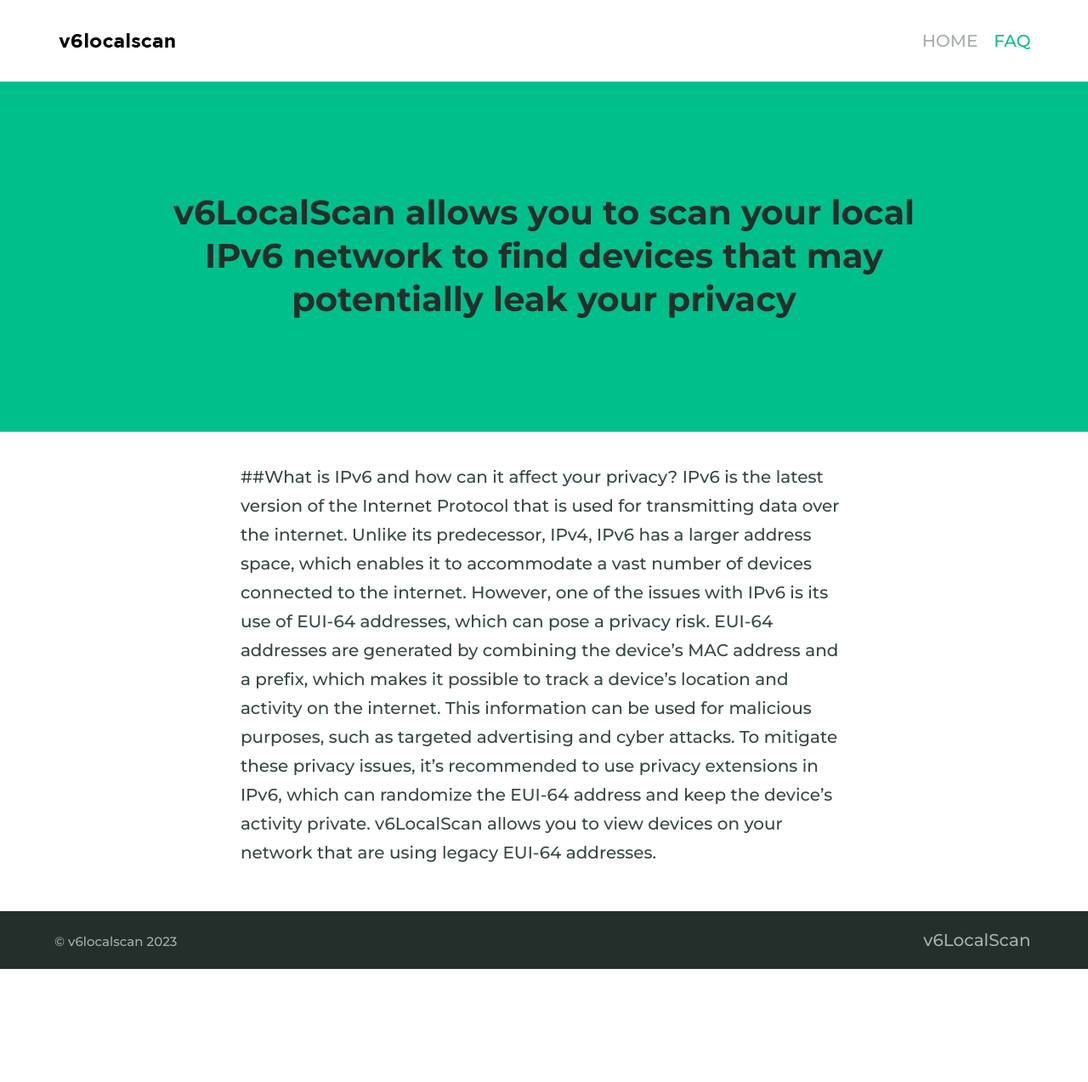
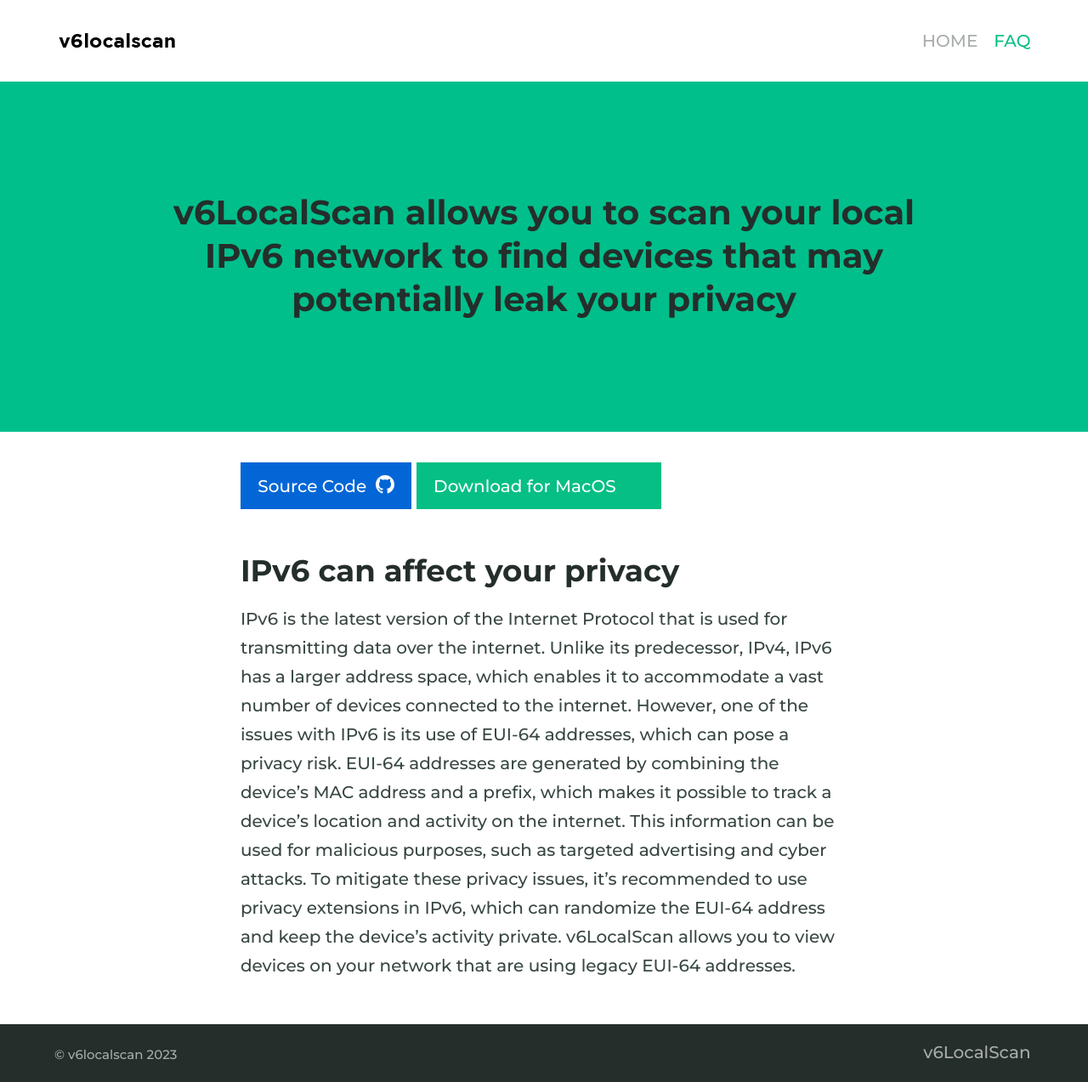
Before and after one commit to v6localscan/v6localscan.github.io, a Jekyll site: the page built from index.md, in a window 1280 px wide. Shown: the whole page at 85% size. Built offline with Jekyll 4.4.1, drawn with Linux system fonts in a browser that asks for light colours; before the commit the page ends 1140 px from its top, so only the background shows below that.

Commit message:
Update index.md

```diff
--- a/index.md
+++ b/index.md
@@ -7,5 +7,7 @@ feature_text: |
 excerpt: "v6LocalScan allows you to scan your local IPv6 network to find devices that may potentially leak your privacy"
 ---
 
-##What is IPv6 and how can it affect your privacy?
+{% include button.html text="Source Code" icon="github" link="https://github.com/SPIN-UMass/v6localscan" color="#0366d6" %} {% include button.html text="Download for MacOS" icon="apple" link="https://github.com/SPIN-UMass/v6localscan/releases/tag/0.0.1" %}
+
+## IPv6 can affect your privacy
 IPv6 is the latest version of the Internet Protocol that is used for transmitting data over the internet. Unlike its predecessor, IPv4, IPv6 has a larger address space, which enables it to accommodate a vast number of devices connected to the internet. However, one of the issues with IPv6 is its use of EUI-64 addresses, which can pose a privacy risk. EUI-64 addresses are generated by combining the device's MAC address and a prefix, which makes it possible to track a device's location and activity on the internet. This information can be used for malicious purposes, such as targeted advertising and cyber attacks. To mitigate these privacy issues, it's recommended to use privacy extensions in IPv6, which can randomize the EUI-64 address and keep the device's activity private. v6LocalScan allows you to view devices on your network that are using legacy EUI-64 addresses.
```
